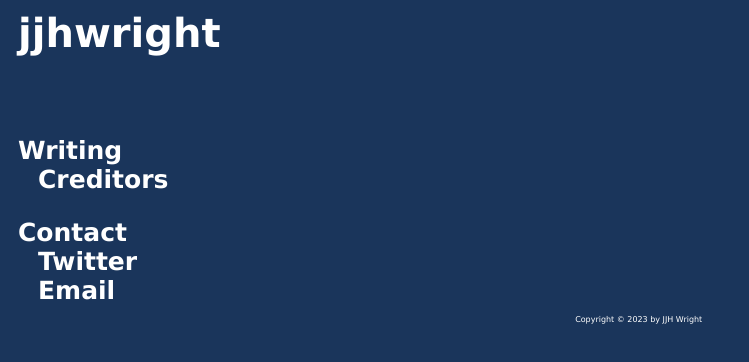
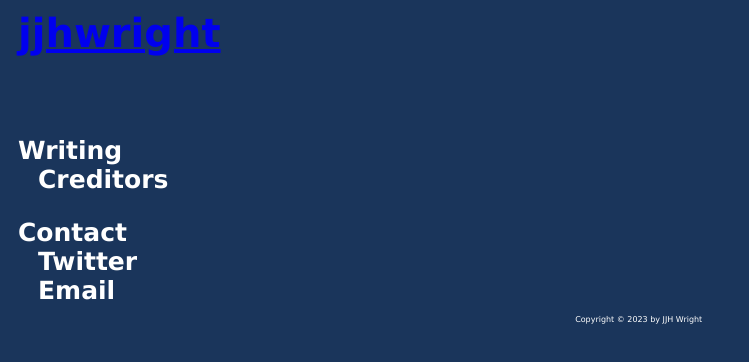
Before and after one commit to jjhwright/jjhwright.github.io, a plain HTML site: page index.html in a window 1280 px wide. Shown: the whole page, without its empty margins (0-749 px from the left). Drawn offline with Linux system fonts and the light colour scheme.

Commit message:
Update index.html

```diff
--- a/index.html
+++ b/index.html
@@ -6,7 +6,7 @@
 </head>
 <body>
 <div class="main">
-  <h1>jjhwright</h1>
+  <h1><a href="https://www.jjhwright.co.uk">jjhwright</a></h1>
   <p class="pee">
     <span class="pspan">Writing</span><br />
     <a href="#">Creditors</a><br /><br />
```
